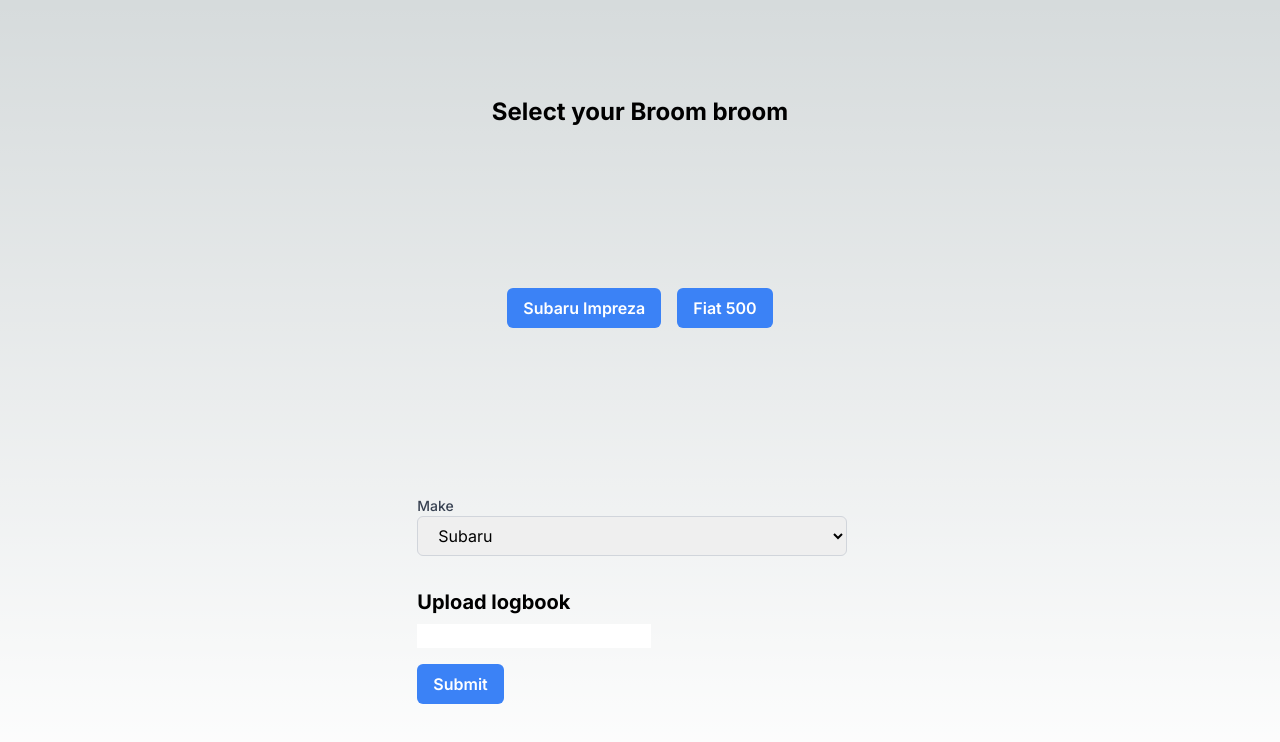
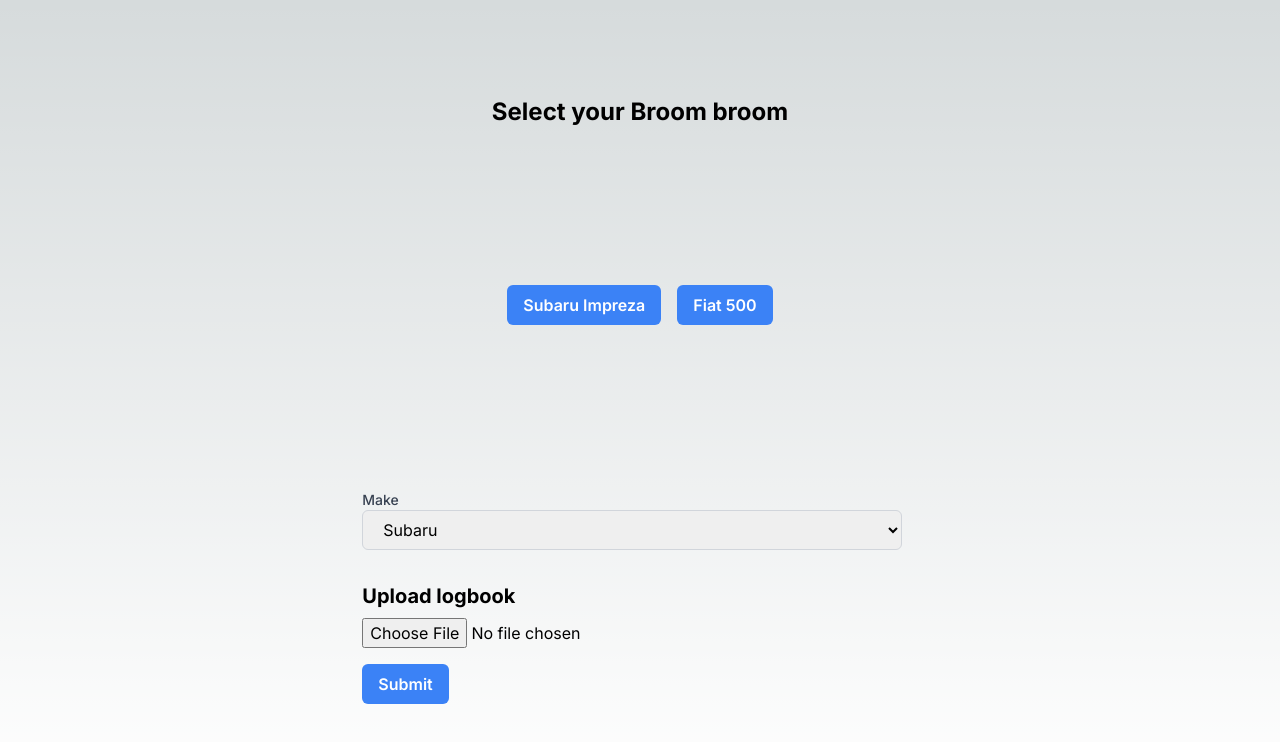
Before and after one commit to rozajay/log-my-car, a Next.js app in the folder frontend/: page / in a window 1280 px wide. Shown: the top 742 px of the page. Built offline with nearby package versions, Linux system fonts and the light colour scheme.

Commit message:
fix: fix bug

```diff
--- a/frontend/app/page.tsx
+++ b/frontend/app/page.tsx
@@ -119,7 +119,7 @@
         )}
         <div className="w-full">
           <div className="text-xl font-bold mb-2">Upload logbook</div>
-          <input type="logContent" name="logContent" className="mb-4" onChange={handleChange} />
+          <input type="file" name="logContent" className="mb-4" onChange={handleChange} />
         </div>
         <button
           type="submit"
```
